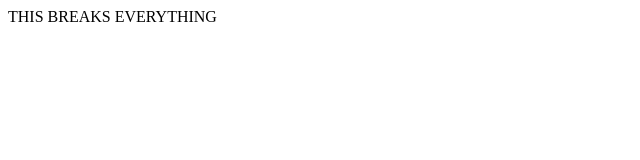
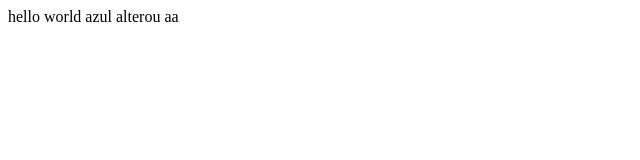
Before and after one commit to nunocpt/edit, a plain HTML site: page index.html in a window 1280 px wide. Shown: the full height of the page, 0-640 px from the left. Drawn offline with Linux system fonts and the light colour scheme.

Commit message:
Revert "Merge pull request #6 from nunocpt/breaking-bug"
This reverts commit 183153fa6a7719c7c0f207563ff3605e8640e274, reversing
changes made to e3ace25c77eeb5c8a4148d2eaad2defea81c1586.

```diff
--- a/index.html
+++ b/index.html
@@ -1,3 +1,6 @@
 <div>
-    THIS BREAKS EVERYTHING
+    hello world
+    azul alterou
+
+    aa
 </div>
```
